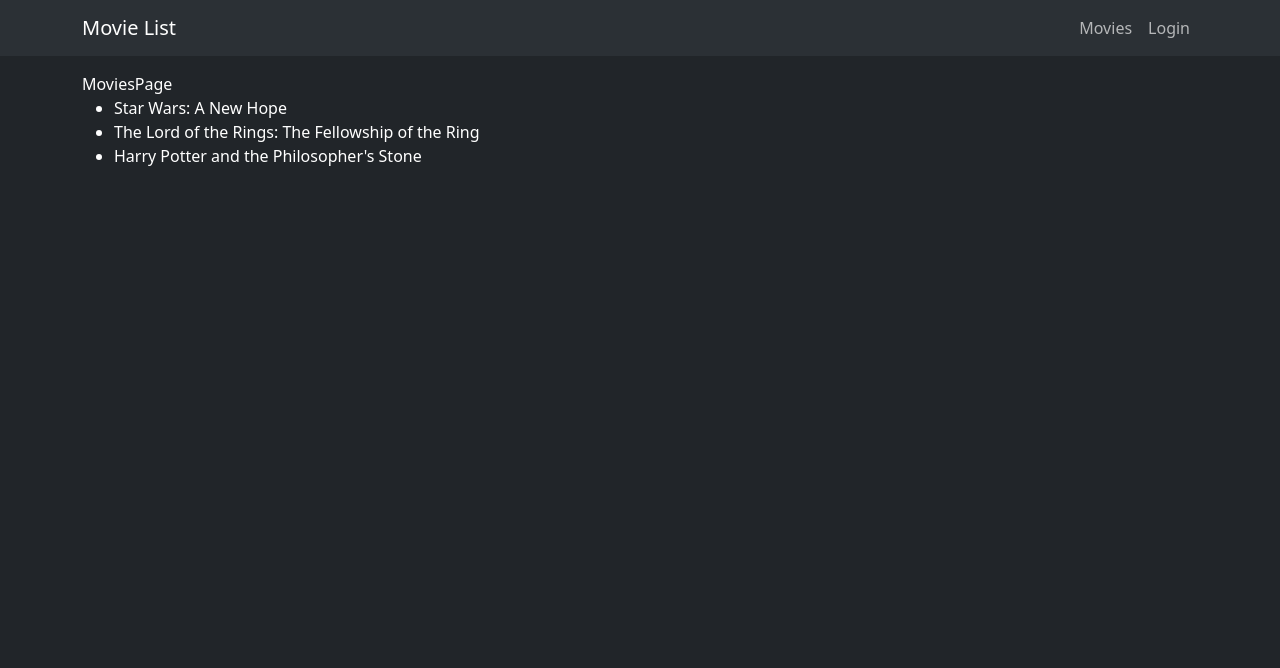
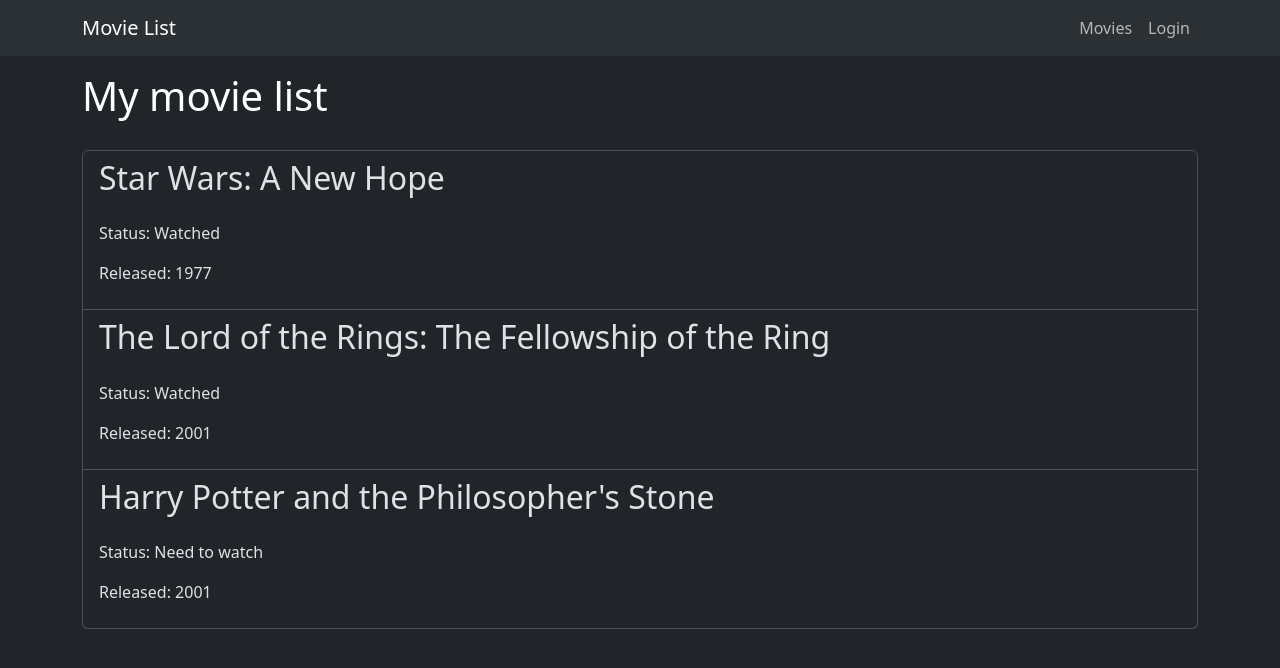
Before and after one commit to Krisejg99/react-login, a React (Vite) app: page / in a window 1280 px wide. Shown: the top 668 px of the page. Built offline with nearby package versions, Linux system fonts and the light colour scheme; data requests are answered from the project's data file.

Commit message:
using react-query to get and display movie list

```diff
--- a/src/components/MovieList.tsx
+++ b/src/components/MovieList.tsx
@@ -1,25 +1,30 @@
-import { useEffect, useState } from 'react'
-import { Movie } from '../types'
 import { getMovies } from '../services/MovieAPI'
+import { useQuery } from 'react-query'
+import { Button, ListGroup } from 'react-bootstrap'
 
 const MovieList = () => {
-	const [movies, setMovies] = useState<Movie[]>([])
+	const { isLoading, isError, data } = useQuery('movies', getMovies)
 
-	const getMovieList = async () => {
-		const data = await getMovies()
-		setMovies(data)
-	}
-
-	useEffect(() => {
-		getMovieList()
-	}, [])
+	if (isLoading) return <span>Loading...</span>
+	if (isError) return <span>Error encountered</span>
 
 	return (
-		<ul>
-			{movies.map(movie => (
-				<li key={movie.id}>{movie.title}</li>
-			))}
-		</ul>
+		<>
+			{data && (
+				<ListGroup>
+					{data.map(item => (
+						<ListGroup.Item key={item.id}>
+
+							<h2>{item.title}</h2>
+							<p>Status: {item.watched ? 'Watched' : 'Need to watch'}</p>
+							<p>Released: {item.release_year}</p>
+
+						</ListGroup.Item>
+					))}
+				</ListGroup>
+			)}
+		</>
+
 	)
 }
 
--- a/src/pages/MoviesPage.tsx
+++ b/src/pages/MoviesPage.tsx
@@ -3,7 +3,7 @@
 const MoviesPage = () => {
 	return (
 		<>
-			<div>MoviesPage</div>
+			<h1>My movie list</h1>
 
 			<MovieList />
 		</>
```
